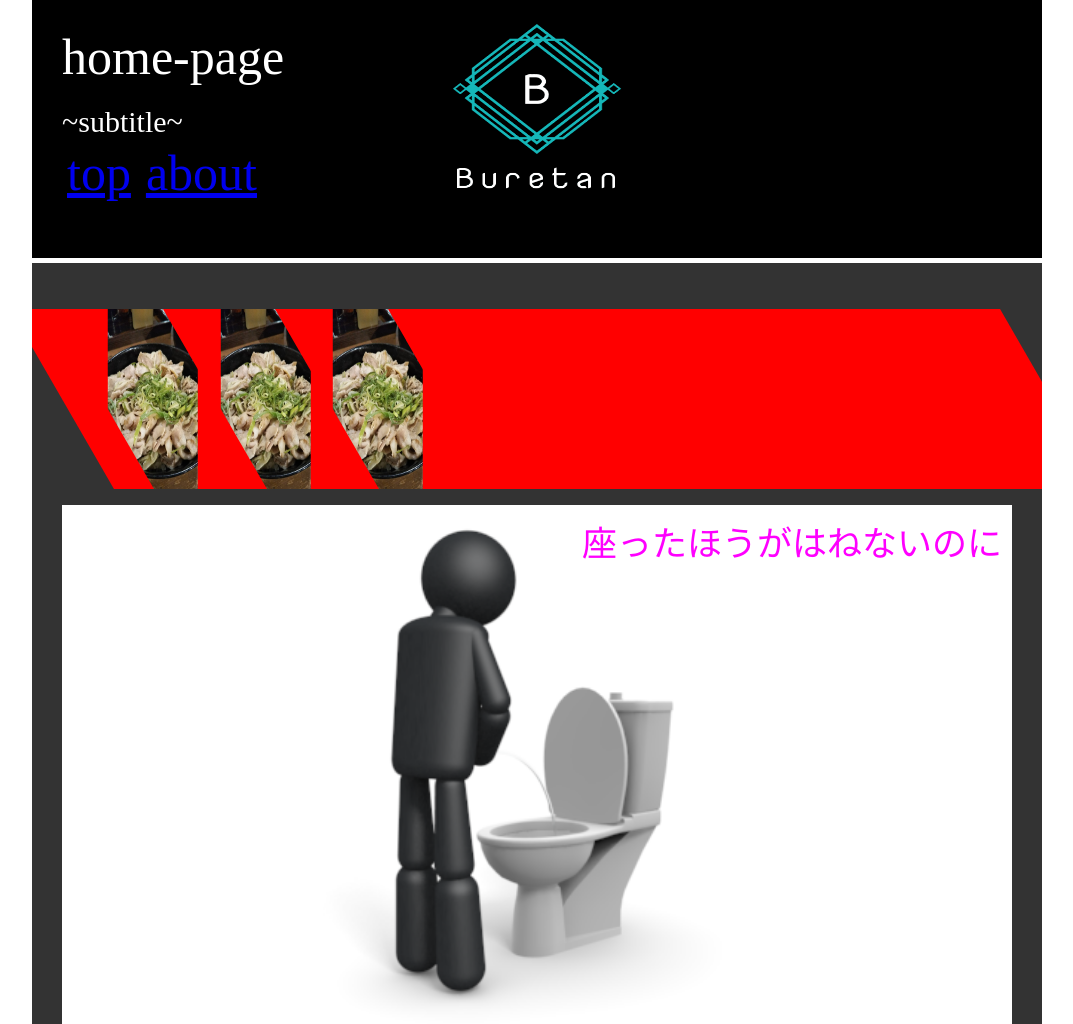
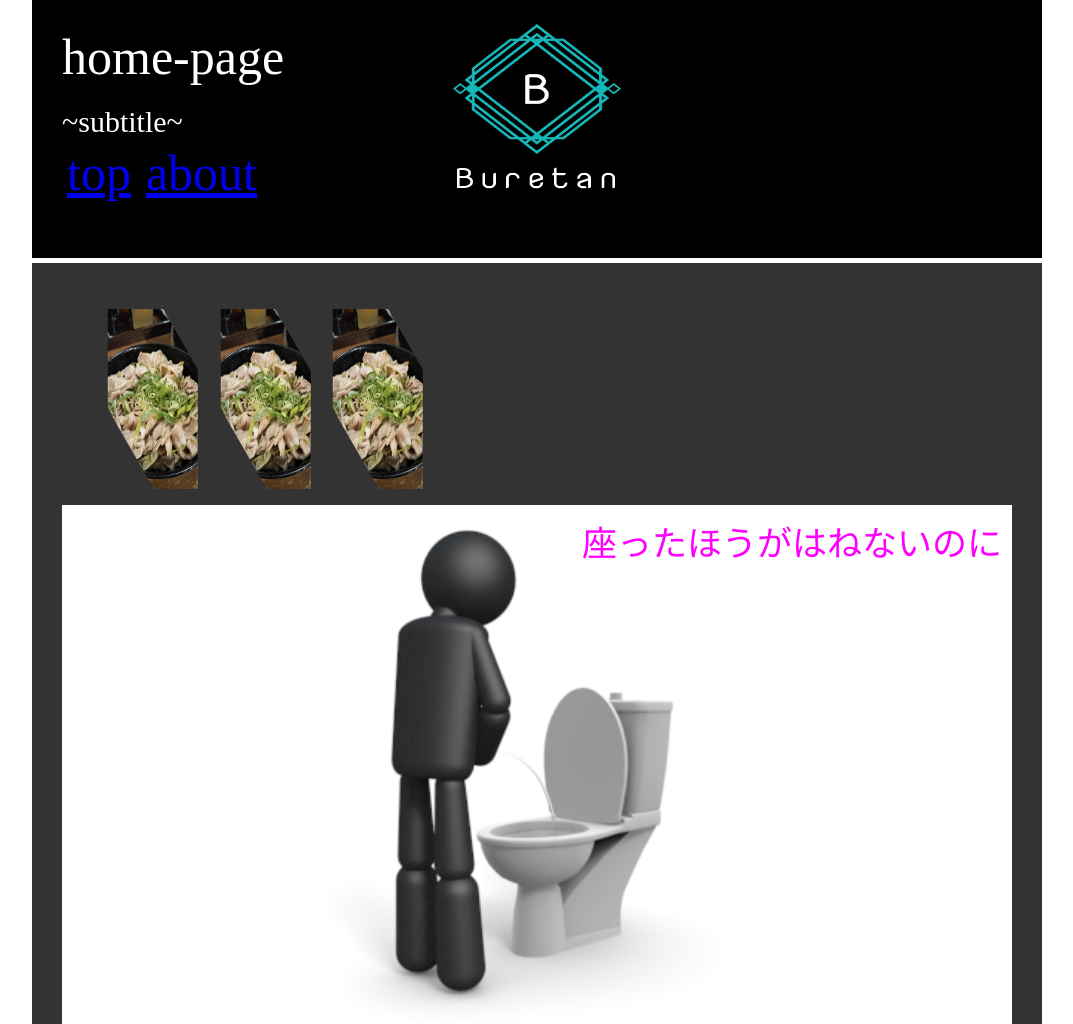
Before and after one commit to Buretan/Buretan.github.io, a PHP site: page / in a window 1280 px wide. Shown: the top 1024 px of the page, without its empty margins (103-1176 px from the left). Run offline with PHP 8.4, Linux system fonts and the light colour scheme; some libraries are stand-ins or nearby versions.

Commit message:
Update css1.css

```diff
--- a/css1.css
+++ b/css1.css
@@ -38,7 +38,6 @@ a:hover{
   display: inline-flex;
   width: 100%;
   height: 180px;
-  background:red;
   transform:skewX(30deg);
   overflow: hidden;
 }
```
